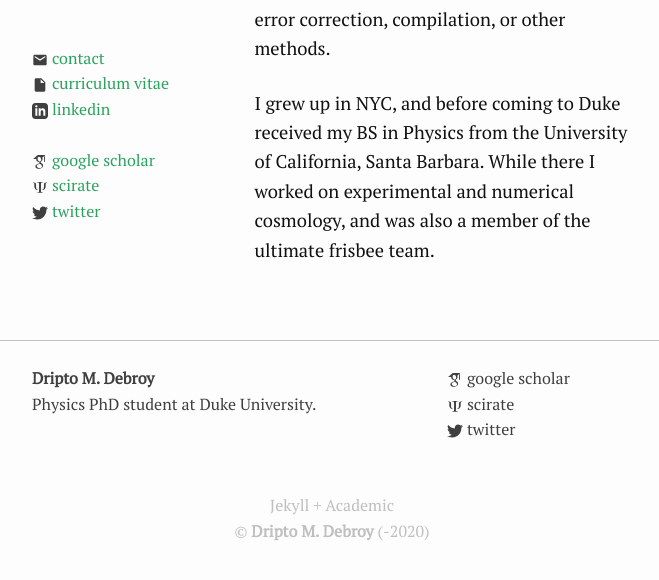
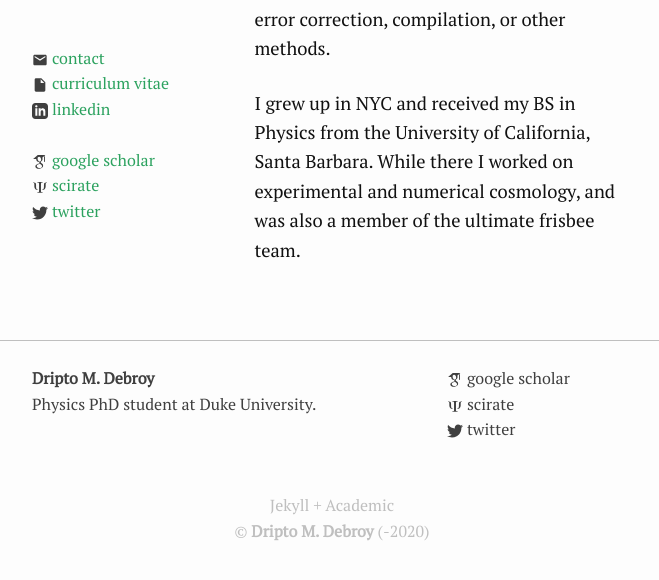
Before and after one commit to Dripto/dripto.github.io, a Jekyll site: the page built from index.markdown, in a window 1280 px wide, cut to the strip 288-868 px from the top of the page. Shown: the whole strip, without its empty margins (308-967 px from the left). Built offline with Jekyll 4.4.1, drawn with Linux system fonts in a browser that asks for light colours.

Commit message:
Update index.markdown

```diff
--- a/index.markdown
+++ b/index.markdown
@@ -9,4 +9,4 @@ title: about
 I am a fourth year Physics PhD student studying Quantum Error Correction at Duke University advised by Prof Ken Brown. I am interested in using the structure present in physical error models to increase the performance of near term machines, through error correction, compilation, or other methods.
 <!-- Welcome to my personal site! I’m a fourth year Physics PhD student at Duke University, advised by Prof. Ken Brown. I work on Quantum Information Theory, specifically on near term quantum error correction and mitigation. My focus is in maximizing the performance of small scale quantum computers through better understanding of physical error models. Our group is focused on ion trap quantum computers, but I am also interested in non-stabilizer codes, near term error detection, and schemes for universal fault tolerance in more general architectures. -->
 
-I grew up in NYC, and before coming to Duke received my BS in Physics from the University of California, Santa Barbara. While there I worked on experimental and numerical cosmology, and was also a member of the ultimate frisbee team.
+I grew up in NYC and received my BS in Physics from the University of California, Santa Barbara. While there I worked on experimental and numerical cosmology, and was also a member of the ultimate frisbee team.
```
